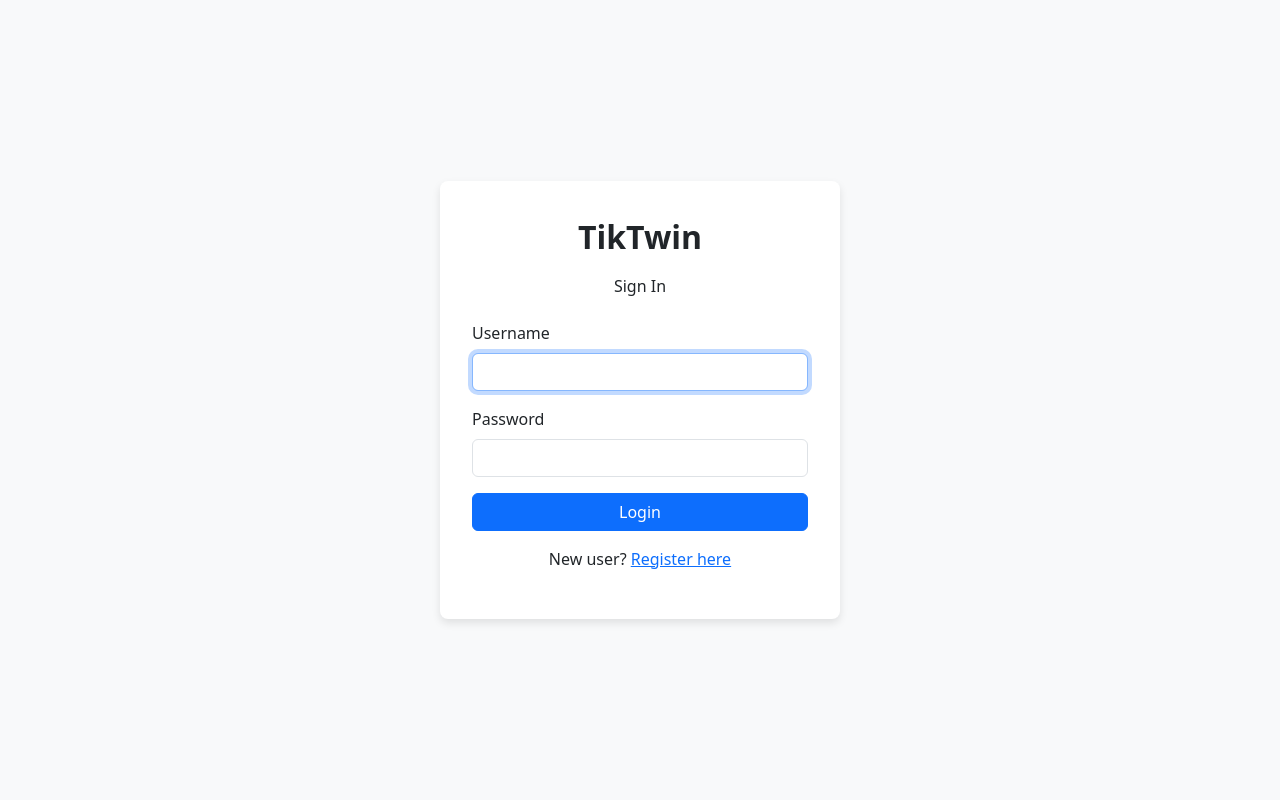
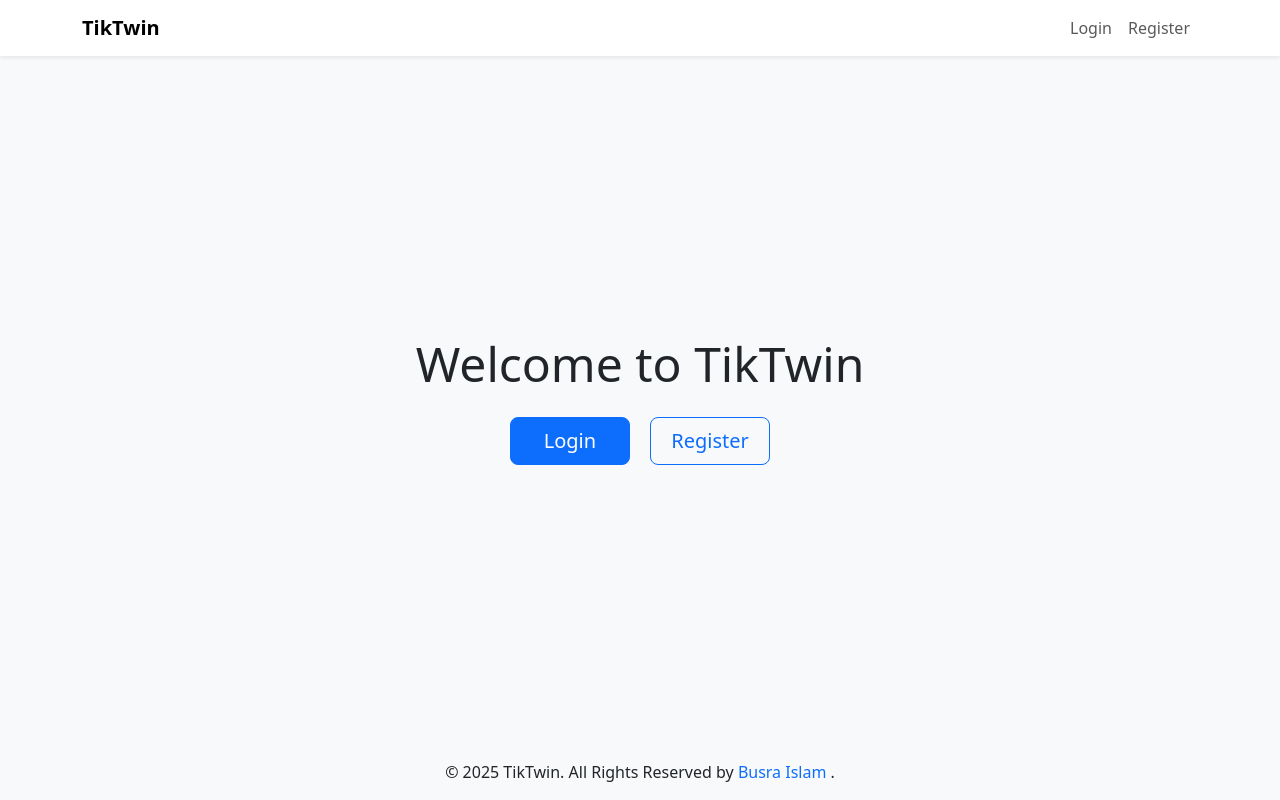
Before and after one commit to busraislam39/tiktwinwebapp, a Django app: page / in a window 1280 px wide. Run offline with Django 4.2, Linux system fonts and the light colour scheme.

Commit message:
fix content mitmatch

```diff
--- a/templates/index.html
+++ b/templates/index.html
@@ -1,74 +1,87 @@
 <!DOCTYPE html>
 <html lang="en">
 <head>
-    <meta charset="UTF-8"/>
-    <meta name="viewport" content="width=device-width, initial-scale=1"/>
-    <title>Login – TikTwin</title>
-    <link href="https://cdn.jsdelivr.net/npm/bootstrap@5.3.2/dist/css/bootstrap.min.css" rel="stylesheet">
+  <meta charset="UTF-8" />
+  <meta name="viewport" content="width=device-width, initial-scale=1" />
+  <title>TikTwin Welcome</title>
+  <link
+    href="https://cdn.jsdelivr.net/npm/bootstrap@5.3.2/dist/css/bootstrap.min.css"
+    rel="stylesheet"
+  />
   <style>
     body {
       background: #f8f9fa;
+      min-height: 100vh;
+      display: flex;
+      flex-direction: column;
+    }
+    .hero {
+      flex: 1;
       display: flex;
       align-items: center;
       justify-content: center;
-            min-height: 100vh;
+      text-align: center;
+      padding: 3rem;
     }
-        .login-container {
-            max-width: 400px;
-            width: 100%;
-            padding: 2rem;
-            background: #ffffff;
-            border-radius: 8px;
-            box-shadow: 0 4px 8px rgba(0, 0, 0, 0.1);
+    .hero h1 {
+      font-size: 3rem;
+      margin-bottom: 1rem;
+    }
+    .hero .btn {
+      width: 120px;
+      margin: 0 0.5rem;
     }
   </style>
 </head>
 <body>
-<div class="login-container">
-    <a class="navbar-brand fw-bold d-block mb-3 text-center" href="/" style="font-size: 2rem;">TikTwin</a>
-    <h6 class="mb-4 text-center">Sign In</h6>
 
-    <form id="login-form" method="post" action="{% url 'login' %}">
-        {% csrf_token %}
-        <div class="mb-3">
-            <label for="username" class="form-label">Username</label>
-            <input type="text" name="username" class="form-control" id="username" required autofocus autocomplete="username">
+  <nav class="navbar navbar-expand-lg bg-white shadow-sm">
+    <div class="container">
+      <a class="navbar-brand fw-bold" href="/">TikTwin</a>
+      <button
+        class="navbar-toggler"
+        type="button"
+        data-bs-toggle="collapse"
+        data-bs-target="#navItems"
+        aria-controls="navItems"
+        aria-expanded="false"
+        aria-label="Toggle navigation"
+      >
+        <span class="navbar-toggler-icon"></span>
+      </button>
+      <div class="collapse navbar-collapse" id="navItems">
+        <ul class="navbar-nav ms-auto mb-2 mb-lg-0">
+          <li class="nav-item">
+            <a class="nav-link" href="/login/">Login</a>
+          </li>
+          <li class="nav-item">
+            <a class="nav-link" href="/register/">Register</a>
+          </li>
+        </ul>
       </div>
-        <div class="mb-3">
-            <label for="password" class="form-label">Password</label>
-            <input type="password" name="password" class="form-control" id="password" required autocomplete="current-password">
     </div>
-        <button type="submit" class="btn btn-primary w-100">Login</button>
-    </form>
+  </nav>
 
-    <div class="mt-3 text-center">
-        <p>New user? <a href="{% url 'register' %}">Register here</a></p>
+  <div class="hero container">
+    <div>
+      <h1>Welcome to TikTwin</h1>
+      <div class="mt-4">
+        <a href="/login/" class="btn btn-primary btn-lg">Login</a>
+        <a href="/register" class="btn btn-outline-primary btn-lg">Register</a>
+      </div>
     </div>
   </div>
 
-<!-- Toasts for messages -->
-{% if messages %}
-<div class="position-fixed top-0 end-0 p-3" style="z-index: 1080;">
-  {% for message in messages %}
-    <div class="toast align-items-center text-bg-{% if 'error' in message.tags %}danger{% elif 'success' in message.tags %}success{% else %}dark{% endif %} border-0"
-         role="alert" aria-live="assertive" aria-atomic="true" data-bs-delay="3000">
-      <div class="d-flex">
-        <div class="toast-body">
-          {{ message }}
-        </div>
-        <button type="button" class="btn-close btn-close-white me-2 m-auto" data-bs-dismiss="toast" aria-label="Close"></button>
-      </div>
-    </div>
-  {% endfor %}
-</div>
-{% endif %}
+  <footer class="text-center py-3">
+  &copy; 2025 TikTwin. All Rights Reserved by
+  <a href="mailto:Islam-B2@ulster.ac.uk" class="text-decoration-none text-bold">
+    Busra Islam
+  </a>.
+</footer>
 
-<script src="https://cdn.jsdelivr.net/npm/bootstrap@5.3.2/dist/js/bootstrap.bundle.min.js"></script>
-<script>
-  // Auto-show any toasts rendered by Django messages
-  document.addEventListener('DOMContentLoaded', () => {
-    document.querySelectorAll('.toast').forEach(el => new bootstrap.Toast(el).show());
-  });
-</script>
+
+  <script
+    src="https://cdn.jsdelivr.net/npm/bootstrap@5.3.2/dist/js/bootstrap.bundle.min.js"
+  ></script>
 </body>
 </html>
```
Also changed, not shown: templates/login.html (+36 -3 lines). Lines whose indentation alone changed are shown as unchanged.
